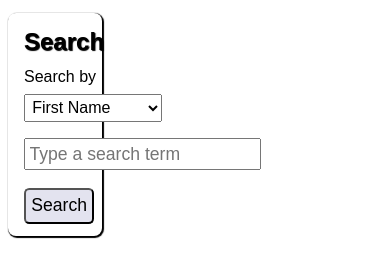
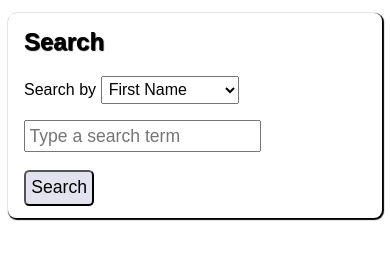
Before and after one commit to svilenstoicheff/outlet-search, a plain HTML site: page index.html in a window 390 px wide. Shown: the part 93-370 px from the top of the page. Drawn offline with nearby package versions, Linux system fonts and the light colour scheme.

Commit message:
correcting display for mobile

```diff
--- a/css/global.css
+++ b/css/global.css
@@ -20,3 +20,7 @@ button:hover {background: rgb(162, 162, 197);}
 #contactSearchForm {width:20%; padding-left: 1em; margin-right: 1em;}
 article {width:75%;}
 section:nth-child(even) {background: #f1f1f1;}
+
+@media screen and (max-width: 1024px) {
+	#contactSearchForm, article {width: 95%; margin: auto; float: none;}
+}
```
